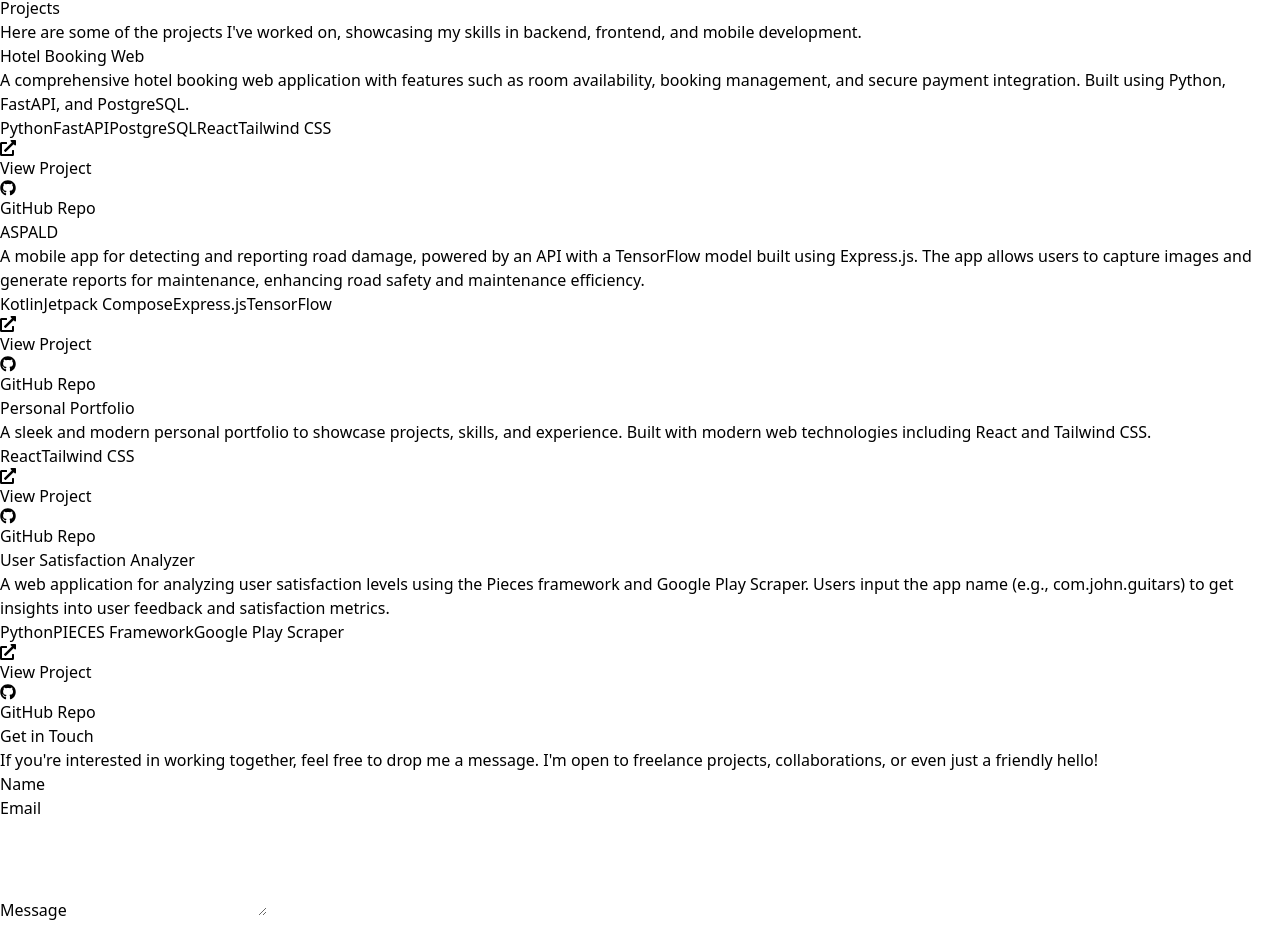
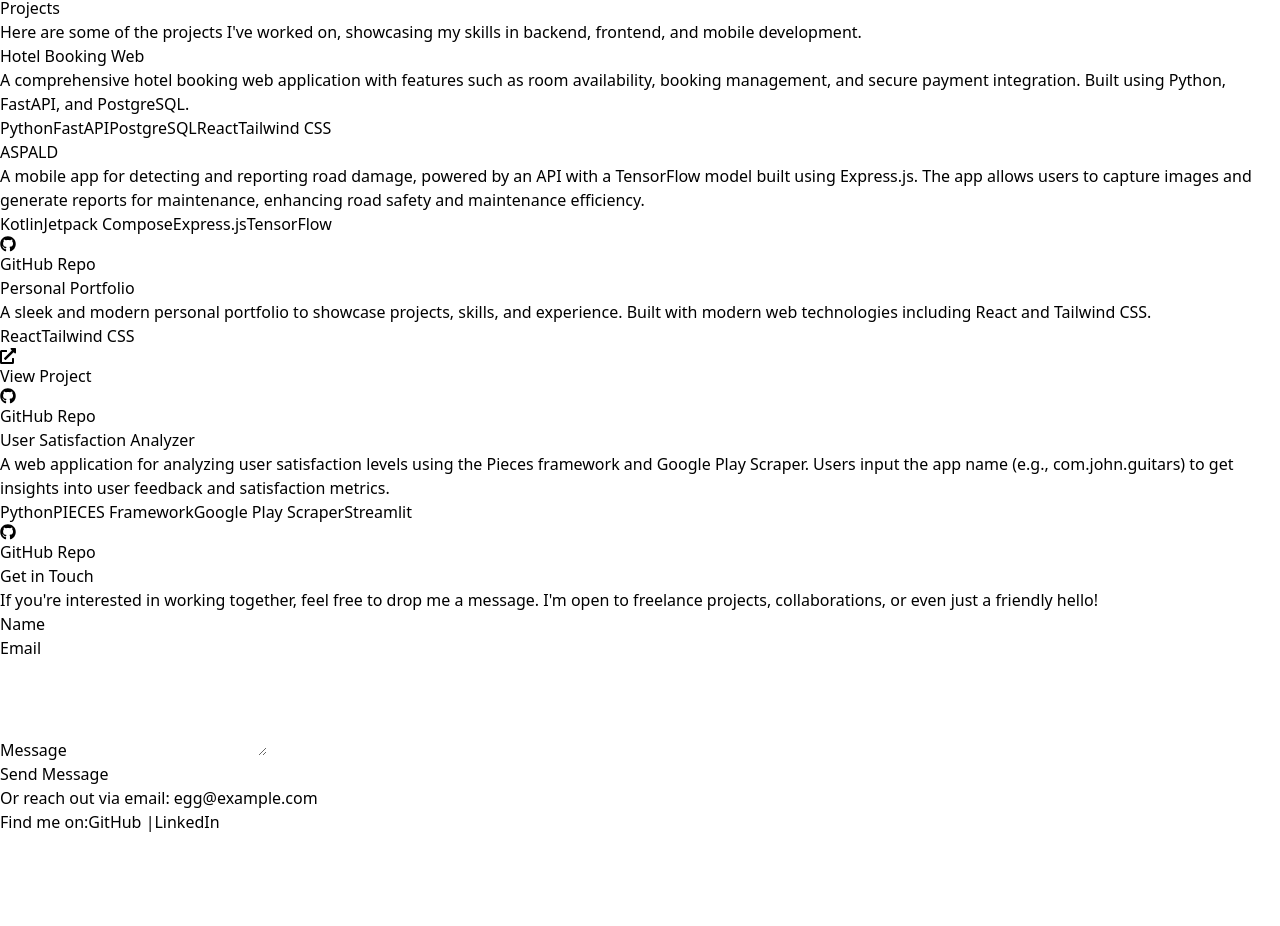
Before and after one commit to egasa21/portfolio-web, a React (Vite) app: page / in a window 1280 px wide. Shown: the part 1350-2276 px from the top of the page. After the commit the page ends 2184 px from the top, so only its background shows below. Built offline with nearby package versions, Linux system fonts and the light colour scheme.

Commit message:
update project data and LICENSE

```diff
--- a/src/data/projectsData.js
+++ b/src/data/projectsData.js
@@ -9,8 +9,8 @@
             "React",
             "Tailwind CSS"
         ],
-        "link": "https://your-hotel-booking-project.com",
-        "github": "https://github.com/yourusername/hotel-booking-web"
+        "link": "",
+        "github": ""
     },
     {
         "title": "ASPALD",
@@ -21,8 +21,8 @@
             "Express.js",
             "TensorFlow"
         ],
-        "link": "https://your-road-damage-app.com",
-        "github": "https://github.com/yourusername/road-damage-detection"
+        "link": "",
+        "github": "https://github.com/candjaya123/Capstone_Aspald/tree/main"
     },
     {
         "title": "Personal Portfolio",
@@ -31,8 +31,8 @@
             "React",
             "Tailwind CSS"
         ],
-        "link": "https://yourportfolio.com",
-        "github": "https://github.com/yourusername/portfolio"
+        "link": "https://github.com/egasa21/portfolio-web/tree/master",
+        "github": "https://egasa21.github.io/portfolio-web/"
     },
     {
         "title": "User Satisfaction Analyzer",
@@ -40,9 +40,10 @@
         "tech": [
             "Python",
             "PIECES Framework",
-            "Google Play Scraper"
+            "Google Play Scraper",
+            "Streamlit"
         ],
-        "link": "https://your-user-satisfaction-analyzer.com",
-        "github": "https://github.com/yourusername/user-satisfaction-analyzer"
+        // "link": "https://your-user-satisfaction-analyzer.com",
+        "github": "https://github.com/egasa21/apps-pieces-analysis"
     }
 ]
--- a/src/pages/projects/Projects.jsx
+++ b/src/pages/projects/Projects.jsx
@@ -39,8 +39,10 @@
                             ))}
                         </div>
 
-                        {/* Links */}
+                        {/* Links (Conditionally Rendered) */}
                         <div className="flex items-center space-x-4">
+                            {/* Conditionally render "View Project" link */}
+                            {project.link && (
                                 <a
                                     href={project.link}
                                     className="inline-flex items-center text-teal-600 font-semibold hover:text-teal-800 transition-colors"
@@ -49,6 +51,9 @@
                                 >
                                     <FaExternalLinkAlt className="mr-2" /> View Project
                                 </a>
+                            )}
+                            {/* Conditionally render "GitHub Repo" link */}
+                            {project.github && (
                                 <a
                                     href={project.github}
                                     className="inline-flex items-center text-teal-600 font-semibold hover:text-teal-800 transition-colors"
@@ -57,6 +62,7 @@
                                 >
                                     <FaGithub className="mr-2" /> GitHub Repo
                                 </a>
+                            )}
                         </div>
                     </div>
                 ))}
```
Also changed, not shown: LICENSE.txt (added). Lines whose indentation alone changed are shown as unchanged.
